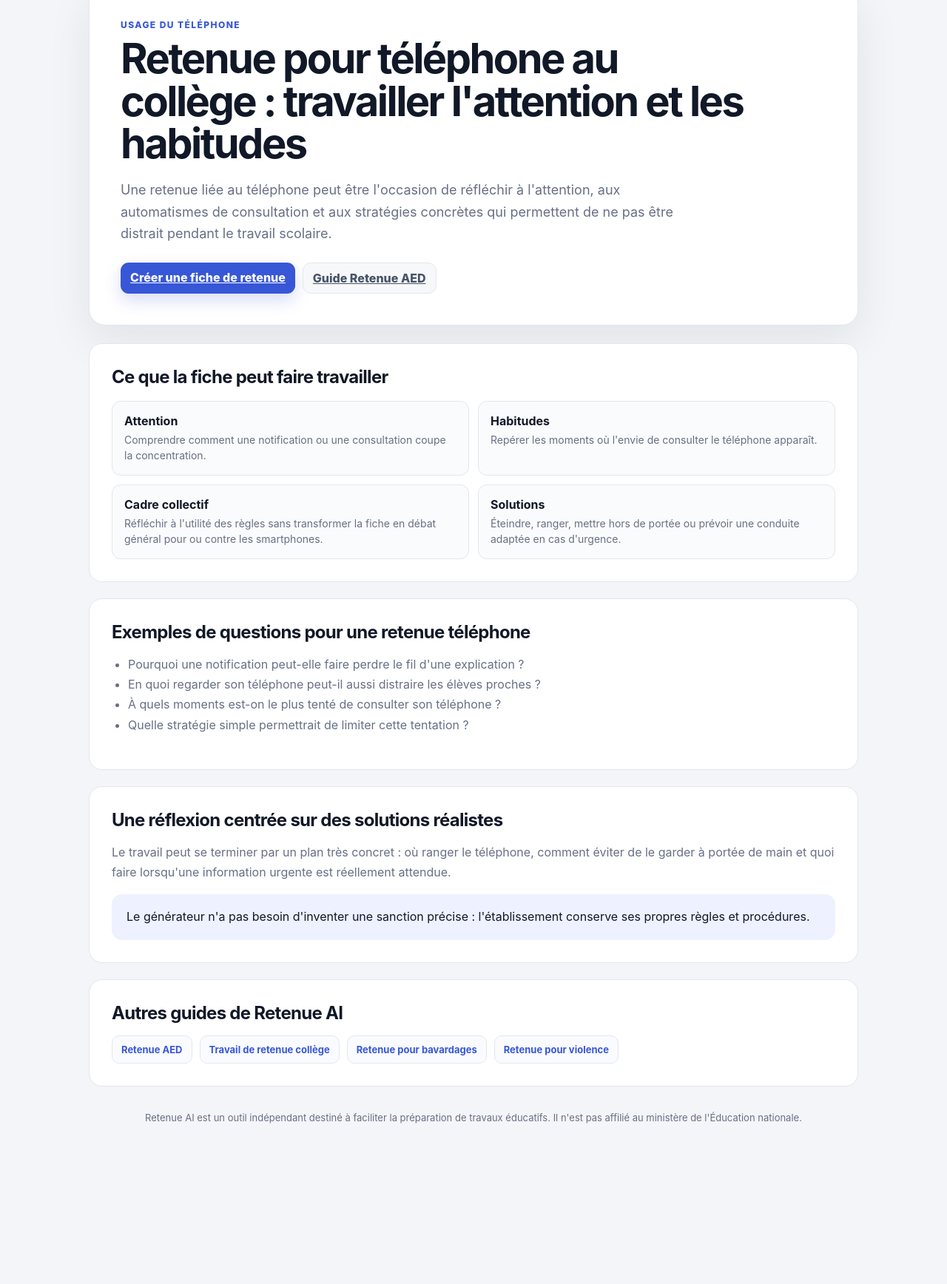
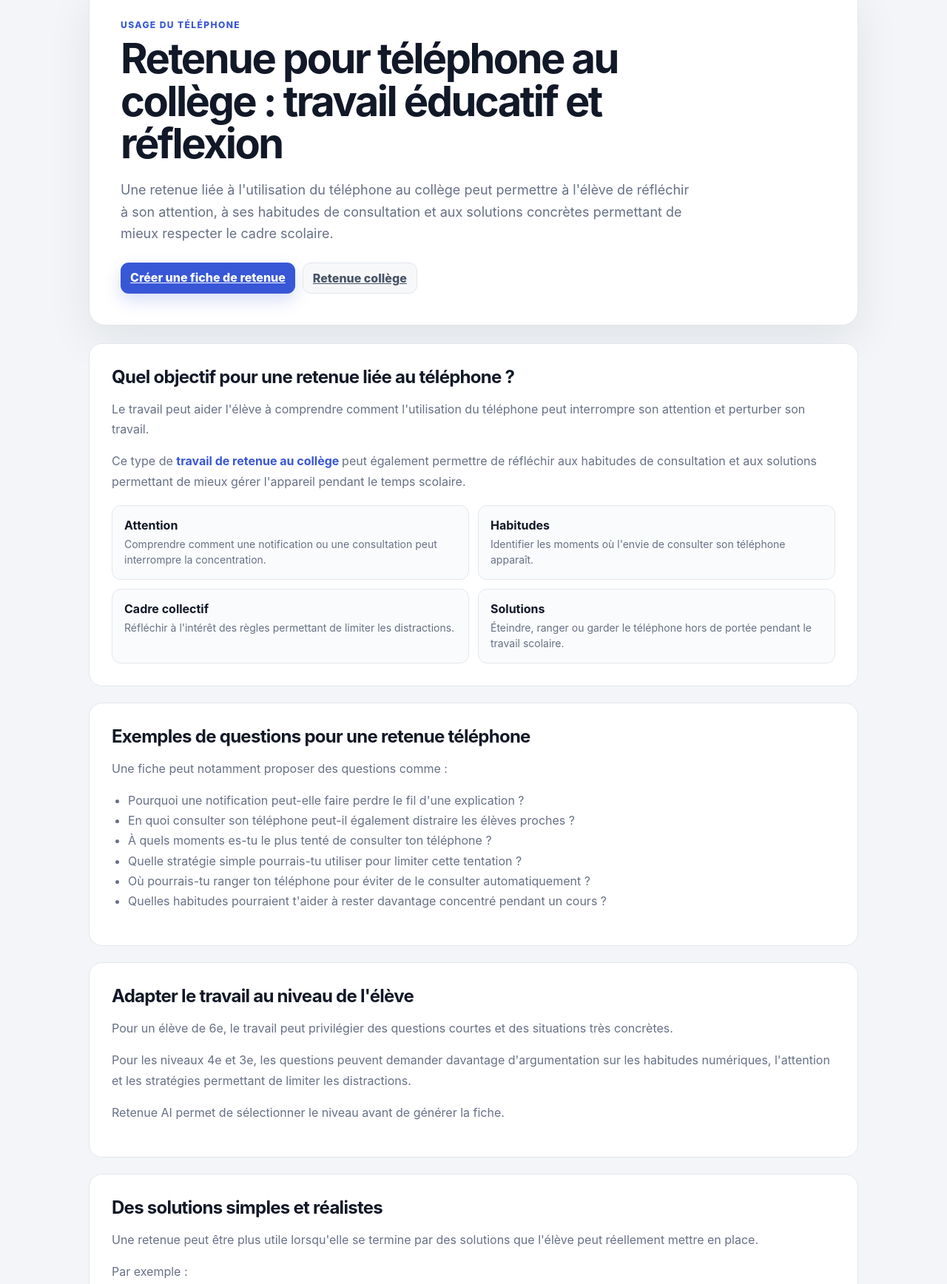
Before and after one commit to LeRenardDuTurf/Retenue, a website: page retenue-telephone.html in a window 1280 px wide. Shown: the part 143-1879 px from the top of the page at 74% size. Before the commit the page ends 1732 px from the top, so only its background shows below. Drawn offline with Linux system fonts and the light colour scheme.

Commit message:
Update meta description and page content for clarity

```diff
--- a/retenue-telephone.html
+++ b/retenue-telephone.html
@@ -4,107 +4,544 @@
   <meta charset="utf-8" />
   <meta name="viewport" content="width=device-width, initial-scale=1" />
   <meta name="theme-color" content="#111827" />
+
   <title>Retenue téléphone collège : travail éducatif | Retenue AI</title>
-  <meta name="description" content="Créez un travail de retenue pour usage du téléphone au collège : attention, règles, habitudes, stratégies de rangement et concentration." />
-  <link rel="canonical" href="https://retenueai.vercel.app/retenue-telephone" />
+
+  <meta
+    name="description"
+    content="Créez un travail de retenue pour usage du téléphone au collège : attention, règles, habitudes, rangement et stratégies de concentration."
+  />
+
+  <link
+    rel="canonical"
+    href="https://retenueai.vercel.app/retenue-telephone"
+  />
+
   <link rel="stylesheet" href="/styles.css" />
+
   <script type="application/ld+json">
   {
     "@context":"https://schema.org",
     "@type":"WebPage",
-    "name":"Retenue pour téléphone au collège : travailler l'attention et les habitudes",
+    "name":"Retenue pour téléphone au collège",
     "url":"https://retenueai.vercel.app/retenue-telephone",
-    "isPartOf":{"@type":"WebSite","name":"Retenue AI","url":"https://retenueai.vercel.app/"},
-    "about":{"@type":"WebApplication","name":"Retenue AI","applicationCategory":"EducationalApplication","operatingSystem":"Web","url":"https://retenueai.vercel.app/"}
+    "description":"Guide pour préparer un travail de retenue lié à l'utilisation du téléphone au collège.",
+    "isPartOf":{
+      "@type":"WebSite",
+      "name":"Retenue AI",
+      "url":"https://retenueai.vercel.app/"
+    },
+    "about":{
+      "@type":"WebApplication",
+      "name":"Retenue AI",
+      "applicationCategory":"EducationalApplication",
+      "operatingSystem":"Web",
+      "url":"https://retenueai.vercel.app/"
+    }
   }
   </script>
 
   <style>
-    .guide-page{max-width:1080px;margin:0 auto;padding:42px 20px 70px}
-    .guide-nav{display:flex;align-items:center;justify-content:space-between;gap:16px;margin-bottom:42px}
-    .guide-brand{display:flex;align-items:center;gap:10px;text-decoration:none;color:var(--ink);font-weight:800}
-    .guide-brand-mark{width:40px;height:40px;display:grid;place-items:center;border-radius:12px;background:var(--accent);color:#fff}
-    .guide-hero{padding:42px;border:1px solid var(--line);border-radius:22px;background:#fff;box-shadow:var(--shadow)}
-    .guide-eyebrow{margin:0 0 10px;color:var(--accent);font-size:12px;font-weight:800;letter-spacing:.12em}
-    .guide-hero h1{max-width:850px;margin:0;font-size:clamp(34px,6vw,56px);line-height:1.03;letter-spacing:-.045em}
-    .guide-hero .intro{max-width:780px;margin:18px 0 0;color:var(--muted);font-size:18px;line-height:1.65}
-    .guide-cta{display:flex;flex-wrap:wrap;gap:10px;margin-top:24px}
-    .guide-content{display:grid;gap:22px;margin-top:24px}
-    .guide-card{padding:30px;border:1px solid var(--line);border-radius:18px;background:#fff}
-    .guide-card h2{margin:0 0 12px;letter-spacing:-.03em}
-    .guide-card h3{margin:24px 0 8px}
-    .guide-card p,.guide-card li{color:var(--muted);line-height:1.7}
-    .guide-card ul,.guide-card ol{padding-left:22px}
-    .guide-grid{display:grid;grid-template-columns:repeat(2,minmax(0,1fr));gap:12px;margin-top:18px}
-    .guide-item{padding:16px;border:1px solid var(--line);border-radius:12px;background:#fafbfc}
-    .guide-item strong{display:block;margin-bottom:5px}
-    .guide-item span{color:var(--muted);font-size:14px;line-height:1.5}
-    .guide-note{padding:18px 20px;border-radius:14px;background:var(--accent-soft);color:var(--ink);line-height:1.6}
-    .guide-links{display:flex;flex-wrap:wrap;gap:10px;margin-top:16px}
-    .guide-links a{display:inline-block;padding:10px 12px;border:1px solid var(--line);border-radius:10px;text-decoration:none;color:var(--accent);background:#fafbff;font-weight:700;font-size:13px}
-    .guide-footer{margin-top:34px;color:var(--muted);font-size:13px;text-align:center}
+    .guide-page{
+      max-width:1080px;
+      margin:0 auto;
+      padding:42px 20px 70px
+    }
+
+    .guide-nav{
+      display:flex;
+      align-items:center;
+      justify-content:space-between;
+      gap:16px;
+      margin-bottom:42px
+    }
+
+    .guide-brand{
+      display:flex;
+      align-items:center;
+      gap:10px;
+      text-decoration:none;
+      color:var(--ink);
+      font-weight:800
+    }
+
+    .guide-brand-mark{
+      width:40px;
+      height:40px;
+      display:grid;
+      place-items:center;
+      border-radius:12px;
+      background:var(--accent);
+      color:#fff
+    }
+
+    .guide-hero{
+      padding:42px;
+      border:1px solid var(--line);
+      border-radius:22px;
+      background:#fff;
+      box-shadow:var(--shadow)
+    }
+
+    .guide-eyebrow{
+      margin:0 0 10px;
+      color:var(--accent);
+      font-size:12px;
+      font-weight:800;
+      letter-spacing:.12em
+    }
+
+    .guide-hero h1{
+      max-width:850px;
+      margin:0;
+      font-size:clamp(34px,6vw,56px);
+      line-height:1.03;
+      letter-spacing:-.045em
+    }
+
+    .guide-hero .intro{
+      max-width:780px;
+      margin:18px 0 0;
+      color:var(--muted);
+      font-size:18px;
+      line-height:1.65
+    }
+
+    .guide-cta{
+      display:flex;
+      flex-wrap:wrap;
+      gap:10px;
+      margin-top:24px
+    }
+
+    .guide-content{
+      display:grid;
+      gap:22px;
+      margin-top:24px
+    }
+
+    .guide-card{
+      padding:30px;
+      border:1px solid var(--line);
+      border-radius:18px;
+      background:#fff
+    }
+
+    .guide-card h2{
+      margin:0 0 12px;
+      letter-spacing:-.03em
+    }
+
+    .guide-card h3{
+      margin:24px 0 8px
+    }
+
+    .guide-card p,
+    .guide-card li{
+      color:var(--muted);
+      line-height:1.7
+    }
+
+    .guide-card ul,
+    .guide-card ol{
+      padding-left:22px
+    }
+
+    .guide-card a{
+      color:var(--accent);
+      font-weight:700;
+      text-decoration:none
+    }
+
+    .guide-card a:hover{
+      text-decoration:underline
+    }
+
+    .guide-grid{
+      display:grid;
+      grid-template-columns:repeat(2,minmax(0,1fr));
+      gap:12px;
+      margin-top:18px
+    }
+
+    .guide-item{
+      padding:16px;
+      border:1px solid var(--line);
+      border-radius:12px;
+      background:#fafbfc
+    }
+
+    .guide-item strong{
+      display:block;
+      margin-bottom:5px
+    }
+
+    .guide-item span{
+      color:var(--muted);
+      font-size:14px;
+      line-height:1.5
+    }
+
+    .guide-note{
+      padding:18px 20px;
+      border-radius:14px;
+      background:var(--accent-soft);
+      color:var(--ink);
+      line-height:1.6
+    }
+
+    .guide-links{
+      display:flex;
+      flex-wrap:wrap;
+      gap:10px;
+      margin-top:16px
+    }
+
+    .guide-links a{
+      display:inline-block;
+      padding:10px 12px;
+      border:1px solid var(--line);
+      border-radius:10px;
+      text-decoration:none;
+      color:var(--accent);
+      background:#fafbff;
+      font-weight:700;
+      font-size:13px
+    }
+
+    .guide-footer{
+      margin-top:34px;
+      color:var(--muted);
+      font-size:13px;
+      text-align:center
+    }
+
     @media(max-width:700px){
-      .guide-page{padding:22px 12px 50px}.guide-nav{margin-bottom:24px}.guide-nav .btn.subtle{display:none}
-      .guide-hero{padding:28px 20px}.guide-card{padding:24px 20px}.guide-grid{grid-template-columns:1fr}
-      .guide-cta .btn{width:100%;text-align:center}
+      .guide-page{
+        padding:22px 12px 50px
+      }
+
+      .guide-nav{
+        margin-bottom:24px
+      }
+
+      .guide-nav .btn.subtle{
+        display:none
+      }
+
+      .guide-hero{
+        padding:28px 20px
+      }
+
+      .guide-card{
+        padding:24px 20px
+      }
+
+      .guide-grid{
+        grid-template-columns:1fr
+      }
+
+      .guide-cta .btn{
+        width:100%;
+        text-align:center
+      }
     }
   </style>
 
 </head>
+
 <body>
+
   <main class="guide-page">
+
     <nav class="guide-nav" aria-label="Navigation">
-      <a class="guide-brand" href="/"><span class="guide-brand-mark" aria-hidden="true">R</span><span>Retenue AI</span></a>
-      <a class="btn subtle" href="/">Accéder au générateur</a>
+
+      <a class="guide-brand" href="/">
+        <span class="guide-brand-mark" aria-hidden="true">R</span>
+        <span>Retenue AI</span>
+      </a>
+
+      <a class="btn subtle" href="/">
+        Accéder au générateur
+      </a>
+
     </nav>
 
+
     <section class="guide-hero">
-      <p class="guide-eyebrow">USAGE DU TÉLÉPHONE</p>
-      <h1>Retenue pour téléphone au collège : travailler l'attention et les habitudes</h1>
-      <p class="intro">Une retenue liée au téléphone peut être l'occasion de réfléchir à l'attention, aux automatismes de consultation et aux stratégies concrètes qui permettent de ne pas être distrait pendant le travail scolaire.</p>
+
+      <p class="guide-eyebrow">
+        USAGE DU TÉLÉPHONE
+      </p>
+
+      <h1>
+        Retenue pour téléphone au collège : travail éducatif et réflexion
+      </h1>
+
+      <p class="intro">
+        Une retenue liée à l'utilisation du téléphone au collège
+        peut permettre à l'élève de réfléchir à son attention,
+        à ses habitudes de consultation et aux solutions concrètes
+        permettant de mieux respecter le cadre scolaire.
+      </p>
+
       <div class="guide-cta">
-        <a class="btn primary" href="/#generator-form">Créer une fiche de retenue</a>
-        <a class="btn subtle" href="/retenue-aed">Guide Retenue AED</a>
+
+        <a class="btn primary" href="/#generator-form">
+          Créer une fiche de retenue
+        </a>
+
+        <a class="btn subtle" href="/retenue-college">
+          Retenue collège
+        </a>
+
       </div>
+
     </section>
 
+
     <div class="guide-content">
-      <section class="guide-card">
-          <h2>Ce que la fiche peut faire travailler</h2>
-          <div class="guide-grid">
-            <div class="guide-item"><strong>Attention</strong><span>Comprendre comment une notification ou une consultation coupe la concentration.</span></div>
-            <div class="guide-item"><strong>Habitudes</strong><span>Repérer les moments où l'envie de consulter le téléphone apparaît.</span></div>
-            <div class="guide-item"><strong>Cadre collectif</strong><span>Réfléchir à l'utilité des règles sans transformer la fiche en débat général pour ou contre les smartphones.</span></div>
-            <div class="guide-item"><strong>Solutions</strong><span>Éteindre, ranger, mettre hors de portée ou prévoir une conduite adaptée en cas d'urgence.</span></div>
-          </div>
-        </section>
-<section class="guide-card">
-          <h2>Exemples de questions pour une retenue téléphone</h2>
-          <ul>
-            <li>Pourquoi une notification peut-elle faire perdre le fil d'une explication ?</li>
-            <li>En quoi regarder son téléphone peut-il aussi distraire les élèves proches ?</li>
-            <li>À quels moments est-on le plus tenté de consulter son téléphone ?</li>
-            <li>Quelle stratégie simple permettrait de limiter cette tentation ?</li>
-          </ul>
-        </section>
-<section class="guide-card">
-          <h2>Une réflexion centrée sur des solutions réalistes</h2>
-          <p>Le travail peut se terminer par un plan très concret : où ranger le téléphone, comment éviter de le garder à portée de main et quoi faire lorsqu'une information urgente est réellement attendue.</p>
-          <div class="guide-note">Le générateur n'a pas besoin d'inventer une sanction précise : l'établissement conserve ses propres règles et procédures.</div>
-        </section>
+
 
       <section class="guide-card">
-        <h2>Autres guides de Retenue AI</h2>
-        <div class="guide-links"><a href="/retenue-aed">Retenue AED</a>
-<a href="/travail-retenue-college">Travail de retenue collège</a>
-<a href="/retenue-bavardage">Retenue pour bavardages</a>
-<a href="/retenue-violence-college">Retenue pour violence</a></div>
+
+        <h2>
+          Quel objectif pour une retenue liée au téléphone ?
+        </h2>
+
+        <p>
+          Le travail peut aider l'élève à comprendre
+          comment l'utilisation du téléphone peut interrompre
+          son attention et perturber son travail.
+        </p>
+
+        <p>
+          Ce type de
+          <a href="/travail-retenue-college">
+            travail de retenue au collège
+          </a>
+          peut également permettre de réfléchir aux habitudes
+          de consultation et aux solutions permettant
+          de mieux gérer l'appareil pendant le temps scolaire.
+        </p>
+
+        <div class="guide-grid">
+
+          <div class="guide-item">
+            <strong>Attention</strong>
+            <span>
+              Comprendre comment une notification
+              ou une consultation peut interrompre la concentration.
+            </span>
+          </div>
+
+          <div class="guide-item">
+            <strong>Habitudes</strong>
+            <span>
+              Identifier les moments où l'envie
+              de consulter son téléphone apparaît.
+            </span>
+          </div>
+
+          <div class="guide-item">
+            <strong>Cadre collectif</strong>
+            <span>
+              Réfléchir à l'intérêt des règles
+              permettant de limiter les distractions.
+            </span>
+          </div>
+
+          <div class="guide-item">
+            <strong>Solutions</strong>
+            <span>
+              Éteindre, ranger ou garder le téléphone
+              hors de portée pendant le travail scolaire.
+            </span>
+          </div>
+
+        </div>
+
       </section>
+
+
+      <section class="guide-card">
+
+        <h2>
+          Exemples de questions pour une retenue téléphone
+        </h2>
+
+        <p>
+          Une fiche peut notamment proposer des questions comme :
+        </p>
+
+        <ul>
+          <li>
+            Pourquoi une notification peut-elle faire perdre
+            le fil d'une explication ?
+          </li>
+
+          <li>
+            En quoi consulter son téléphone peut-il
+            également distraire les élèves proches ?
+          </li>
+
+          <li>
+            À quels moments es-tu le plus tenté
+            de consulter ton téléphone ?
+          </li>
+
+          <li>
+            Quelle stratégie simple pourrais-tu utiliser
+            pour limiter cette tentation ?
+          </li>
+
+          <li>
+            Où pourrais-tu ranger ton téléphone
+            pour éviter de le consulter automatiquement ?
+          </li>
+
+          <li>
+            Quelles habitudes pourraient t'aider
+            à rester davantage concentré pendant un cours ?
+          </li>
+        </ul>
+
+      </section>
+
+
+      <section class="guide-card">
+
+        <h2>
+          Adapter le travail au niveau de l'élève
+        </h2>
+
+        <p>
+          Pour un élève de 6e, le travail peut privilégier
+          des questions courtes et des situations très concrètes.
+        </p>
+
+        <p>
+          Pour les niveaux 4e et 3e,
+          les questions peuvent demander davantage d'argumentation
+          sur les habitudes numériques, l'attention
+          et les stratégies permettant de limiter les distractions.
+        </p>
+
+        <p>
+          Retenue AI permet de sélectionner le niveau
+          avant de générer la fiche.
+        </p>
+
+      </section>
+
+
+      <section class="guide-card">
+
+        <h2>
+          Des solutions simples et réalistes
+        </h2>
+
+        <p>
+          Une retenue peut être plus utile lorsqu'elle se termine
+          par des solutions que l'élève peut réellement mettre en place.
+        </p>
+
+        <p>
+          Par exemple :
+        </p>
+
+        <ul>
+          <li>éteindre le téléphone ;</li>
+          <li>le ranger dans le sac ;</li>
+          <li>le garder hors de portée ;</li>
+          <li>désactiver certaines notifications ;</li>
+          <li>
+            suivre les règles prévues par l'établissement
+            en cas de besoin urgent.
+          </li>
+        </ul>
+
+        <div class="guide-note">
+          Retenue AI ne détermine pas les sanctions
+          ou procédures de l'établissement.
+          Le personnel de vie scolaire adapte la fiche
+          au règlement intérieur et à la situation rencontrée.
+        </div>
+
+      </section>
+
+
+      <section class="guide-card">
+
+        <h2>
+          Générer une retenue pour téléphone avec Retenue AI
+        </h2>
+
+        <p>
+          Sélectionnez le niveau de l'élève,
+          la durée prévue et le motif correspondant
+          à l'utilisation du téléphone.
+        </p>
+
+        <p>
+          Vous pouvez ajouter une consigne particulière,
+          générer la fiche puis la relire et la modifier
+          avant impression ou enregistrement en PDF.
+        </p>
+
+        <div class="guide-cta">
+
+          <a class="btn primary" href="/#generator-form">
+            Générer un travail pour téléphone
+          </a>
+
+        </div>
+
+      </section>
+
+
+      <section class="guide-card">
+
+        <h2>
+          Autres guides de Retenue AI
+        </h2>
+
+        <div class="guide-links">
+
+          <a href="/retenue-college">
+            Retenue collège
+          </a>
+
+          <a href="/retenue-aed">
+            Retenue AED
+          </a>
+
+          <a href="/travail-retenue-college">
+            Travail de retenue collège
+          </a>
+
+          <a href="/retenue-bavardage">
+            Retenue pour bavardages
+          </a>
+
+          <a href="/retenue-violence-college">
+            Retenue pour violence
+          </a>
+
+        </div>
+
+      </section>
+
     </div>
 
+
     <footer class="guide-footer">
-      Retenue AI est un outil indépendant destiné à faciliter la préparation de travaux éducatifs. Il n'est pas affilié au ministère de l'Éducation nationale.
+      Retenue AI est un outil indépendant destiné à faciliter
+      la préparation de travaux éducatifs.
+      Il n'est pas affilié au ministère de l'Éducation nationale.
     </footer>
+
   </main>
+
 </body>
 </html>
```
